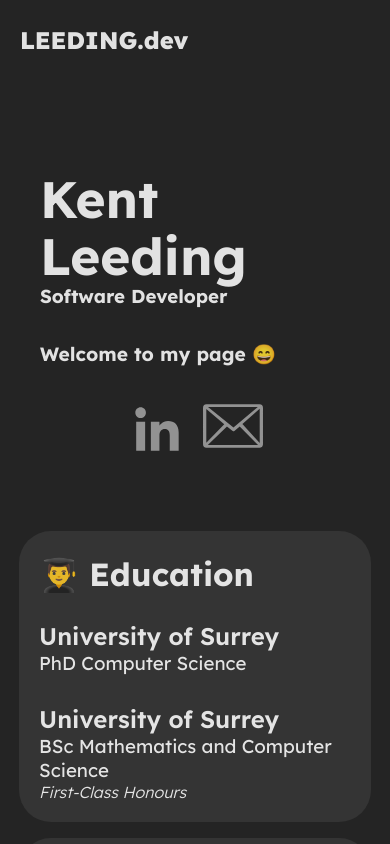
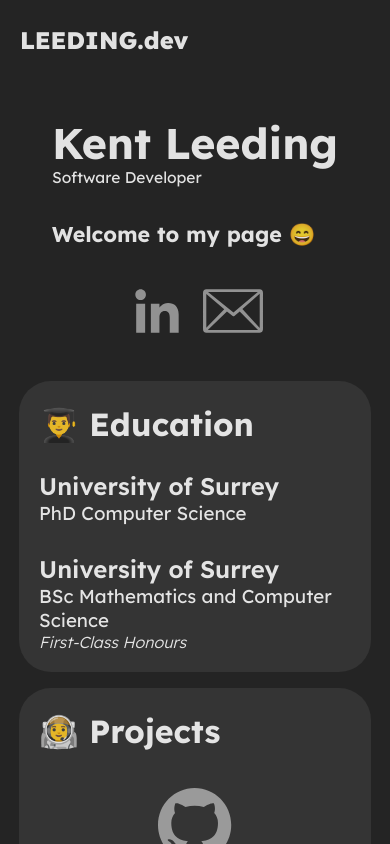
Before and after one commit to kleeding/kleeding.github.io, a React (Vite) app: page / in a window 390 px wide. Shown: the top 844 px of the page. Built offline with nearby package versions, Linux system fonts and the light colour scheme.

Commit message:
css changes

```diff
--- a/src/components/Education/Education.jsx
+++ b/src/components/Education/Education.jsx
@@ -20,7 +20,10 @@ function Education() {
 
     return (
         <section className='section-container education'>
-            <h1 className='section-title'>👨‍🎓 Education</h1>
+            <span className='section-title-container'>
+                <h1 className='section-icon'>👨‍🎓&nbsp;</h1>
+                <h1 className='section-title'>Education</h1>
+            </span>
             {educationElement}
         </section>
     )
--- a/src/components/Icons/Icon.css
+++ b/src/components/Icons/Icon.css
@@ -1,5 +1,9 @@
 .icon-centered {
   margin: auto;
+}
+
+.contact-icon-centered {
+  margin: auto 0 0 0;
 }
 
 .icon-skills {
--- a/src/components/Intro/Intro.css
+++ b/src/components/Intro/Intro.css
@@ -15,7 +15,7 @@
 }
 
 .contact-info {
-  margin: auto auto 2em auto;
+  margin: auto;
   display: flex;
   flex-direction: column;
   align-items: center;
@@ -23,11 +23,26 @@
 }
 
 .intro-name {
-  margin: 1em 0 0 0;
+  padding: 0;
+  margin: 0;
 }
 
 .intro-tagline {
   margin: 0 0 1em 0;
+  font-weight: 400;
+}
+
+.intro-welcome-container {
+  display: flex;
+}
+
+.intro-welcome {
+  font-size: 1.6rem;
+}
+
+.icon-on-top {
+  font-size: 1.6rem;
+  z-index: 2;
 }
 
 @media (max-width: 865px) {
@@ -43,10 +58,18 @@
   }
 
   .contact-info {
+    margin: auto;
     flex-direction: row;
   }
 
-  .intro-welcome {
-    font-size: 1.2rem;
+  .intro-name {
+    font-size: 11vw;
+  }
+  .intro-tagline {
+    font-size: 4vw;
+  }
+  .intro-welcome,
+  .icon-on-top {
+    font-size: 5.5vw;
   }
 }
--- a/src/components/Intro/Intro.jsx
+++ b/src/components/Intro/Intro.jsx
@@ -9,11 +9,14 @@ function Intro() {
             <span className='intro-content'>
                 <h1 className='intro-name'>Kent Leeding</h1>
                 <h3 className='intro-tagline'>Software Developer</h3>
-                <h2 className='intro-welcome'>Welcome to my page 😄</h2>
+                <span className='intro-welcome-container'>
+                    <h2 className='intro-welcome'>Welcome to my page </h2>
+                    <h2 className='icon-on-top'>&nbsp;😄</h2>
+                </span>
             </span>
             <span className='contact-info'>
-                <Icon link={"https://www.linkedin.com/in/kentleeding/"} svg={linkedin} />
-                <Icon link={"mailto:kent@leeding.dev"} svg={email} />
+                <Icon stylename={"contact-icon-centered"} link={"https://www.linkedin.com/in/kentleeding/"} svg={linkedin} />
+                <Icon stylename={"contact-icon-centered"} link={"mailto:kent@leeding.dev"} svg={email} />
             </span>
         </section>
     )
--- a/src/components/Projects/Projects.jsx
+++ b/src/components/Projects/Projects.jsx
@@ -5,7 +5,10 @@ import './Projects.css'
 function Project() {
     return (
         <section className='section-container'>
-            <h1 className='section-title'>👨‍🚀 Projects</h1>
+            <span className='section-title-container'>
+                <h1 className='section-icon'>👨‍🚀&nbsp;</h1>
+                <h1 className='section-title'>Projects</h1>
+            </span>
             <Icon stylename={"icon-centered"} link={"https://github.com/kleeding"} svg={github} />
         </section>
     )
--- a/src/components/Skills/Skills.jsx
+++ b/src/components/Skills/Skills.jsx
@@ -20,7 +20,10 @@ function Skill(props) {
 function Skills() {
     return (
         <section className='section-container skills'>
-            <h1 className='section-title skills'>👨‍💻 Programming Languages</h1>
+            <span className='section-title-container'>
+                <h1 className='section-icon'>👨‍💻&nbsp;</h1>
+                <h1 className='section-title'>Programming Languages</h1>
+            </span>
             <span className='skills-container'>
                 <Skill name={"Python"} svg={python} />
                 <Skill name={"HTML"} svg={html} />
@@ -28,13 +31,6 @@ function Skills() {
                 <Skill name={"JS"} svg={js} />
                 <Skill name={"React"} svg={react} />
                 <Skill name={"Java"} svg={java} />
-                {/* <Icon svg={github} />
-                <Icon svg={github} />
-                <Icon svg={github} />
-                <Icon svg={github} />
-                <Icon svg={github} />
-                <Icon svg={github} />
-                <Icon svg={github} /> */}
             </span>
         </section>
     )
```
Also changed, not shown: src/components/Skills/Skills.css (+0 -10 lines).
